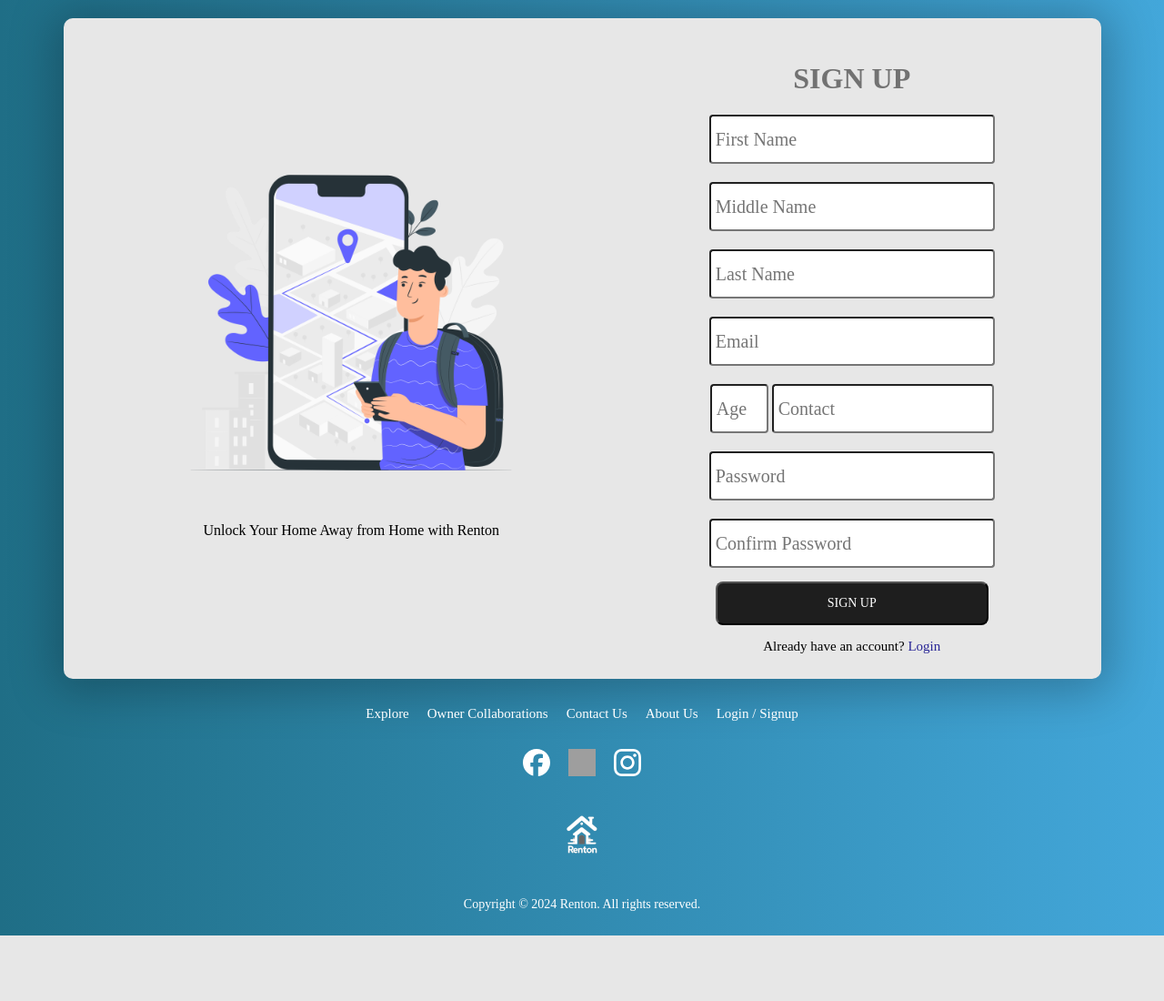
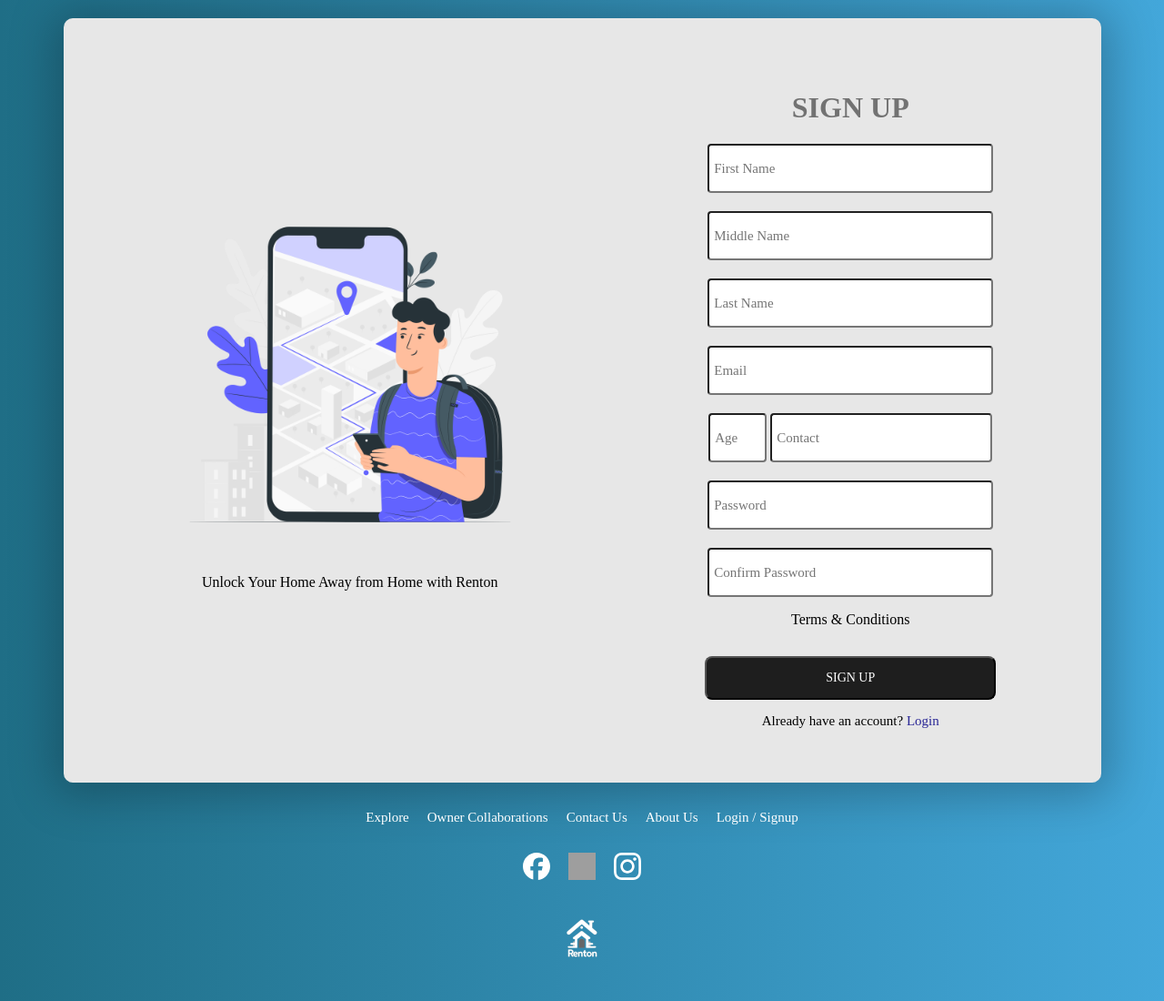
Before and after one commit to pitohui02/webdev_final, a PHP site: page /create.php in a window 1280 px wide; the page is wider, and only the part inside the window is pictured. Shown: the part 158-1258 px from the top of that part at 91% size. Before the commit the page ends 1186 px from the top of that part, so only its background shows below. Run offline with PHP 8.4, Linux system fonts and the light colour scheme; grey boxes are pictures that could not be loaded.

Commit message:
added: terms and conditions

```diff
--- /dev/null
+++ b/components/tac.php
@@ -0,0 +1,79 @@
+<!DOCTYPE html>
+<html lang="en">
+<head>
+    <meta charset="UTF-8">
+    <meta name="viewport" content="width=device-width, initial-scale=1.0">
+    <title>Document</title>
+</head>
+<body>
+   <h1> Terms and Conditions on RentOn </h1>
+<p>
+1. Acceptance of Terms
+
+By accessing or using the [App Name] ("the App"), you agree to comply with and be bound by the following terms and conditions ("Terms"). If you do not agree to these Terms, please do not use the App.
+
+2. Use of the App
+
+2.1 You must be at least 18 years old or have the legal capacity to enter into agreements to use the App.
+
+2.2 The App is designed to facilitate the connection between individuals seeking to rent apartments/dorms ("Renters") and those offering properties for rent ("Owners"). You agree to use the App for its intended purpose and in compliance with all applicable laws.
+
+3. User Accounts
+
+3.1 To access certain features of the App, you may be required to create an account. You are responsible for maintaining the confidentiality of your account information and for all activities that occur under your account.
+
+3.2 You agree to provide accurate, current, and complete information during the registration process and to update such information to keep it accurate, current, and complete.
+
+4. Listing and Renting Properties
+
+4.1 Owners are solely responsible for the accuracy and completeness of the property listings they create on the App.
+
+4.2 Renters must verify the accuracy of property listings and are encouraged to communicate directly with Owners for additional information.
+
+4.3 The App is not a party to any rental agreements between Owners and Renters. All transactions are solely between the parties involved.
+
+5. Prohibited Conduct
+
+You agree not to engage in any of the following activities:
+
+5.1 Violating any applicable laws or regulations.
+
+5.2 Providing false or misleading information.
+
+5.3 Impersonating any person or entity.
+
+5.4 Interfering with the proper functioning of the App.
+
+5.5 Attempting to gain unauthorized access to any features or parts of the App.
+
+6. Privacy
+
+Your privacy is important to us. Please review our Privacy Policy to understand how we collect, use, and disclose information.
+
+7. Modification of Terms
+
+We reserve the right to modify these Terms at any time. Changes will be effective immediately upon posting. Your continued use of the App after the posting of changes constitutes your acceptance of such changes.
+
+8. Termination
+
+We reserve the right to terminate or suspend your access to the App at our discretion, without notice, for any reason, including, without limitation, if you breach these Terms.
+
+9. Disclaimer of Warranties
+
+The App is provided "as is" and "as available" without any warranties, expressed or implied. We do not warrant the accuracy, completeness, or reliability of any content on the App.
+
+10. Limitation of Liability
+
+To the fullest extent permitted by law, we shall not be liable for any indirect, incidental, special, consequential, or punitive damages, or any loss of profits or revenues.
+
+11. Governing Law
+
+These Terms are governed by and construed in accordance with the laws of [your jurisdiction], without regard to its conflict of law principles.
+
+12. Contact Information
+
+If you have any questions or concerns about these Terms, please contact us at [your contact information].
+
+By using the App, you acknowledge that you have read, understood, and agree to these Terms and our Privacy Policy.</p>
+</body>
+</html>
--- a/create.php
+++ b/create.php
@@ -4,8 +4,9 @@
     <meta charset="UTF-8">
     <meta name="viewport" content="width=device-width, initial-scale=1.0">
     <title>Document</title>
-    <link rel = "stylesheet"href="css/global.css">
-    <link rel = "stylesheet"href="css/create.css">
+    <link rel = "stylesheet" href="css/global.css">
+    <link rel = "stylesheet" href="css/create.css">
+
 </head>
 
 <body>
@@ -37,6 +38,18 @@
                             <input type = "password" name="confirm_password" placeholder = "Confirm Password" class = "input">
                         </div>
 
+                        <div class="terms-and-conditions">
+                        <p id="openModal" class = "modal-tac">Terms & Conditions</p>
+
+                        <div id="myModal" class="modal">
+                            <?php include("components/tac.php"); ?>
+                            <button onclick="closeModal()">Close</button>
+                        </div>
+
+                            <!-- Overlay background -->
+                            <div id="overlay" class="overlay"></div>
+                        </div>
+
                         <button type = submit">SIGN UP</button>
 
                         <a href = "login.php"> Already have an account? <span class = "sign-up">Login</span> </a>
@@ -47,5 +60,6 @@
             <?php include("components/footer.php"); ?>
 
         </div>
+    <script src="functions/modal.js"></script>
 </body>
 </html>
--- a/css/create.css
+++ b/css/create.css
@@ -47,7 +47,7 @@
     align-items: center;
 
     width: 1101px;
-    height: 686px;
+    height: 800px;
     flex-shrink: 0;
 
     border-radius: 10px;
@@ -125,7 +125,7 @@
 
     color: #000;
     font-family: Clash Display;
-    font-size: 20px;
+    font-size: 15px;
     font-style: normal;
     font-weight: 300;
     line-height: normal;
@@ -155,7 +155,7 @@
 }
 
 .login-form button {
-    width: 300px;
+    width: 320px;
     padding: 14px 45px;
     margin-top: 15px;
 
--- a/css/login.css
+++ b/css/login.css
@@ -6,7 +6,7 @@
 }
 
 .nav {
-    width: 100%;
+    width: 1700px;
 
     display: flex;
     flex-wrap: wrap;
@@ -110,6 +110,8 @@
     gap: 20px;
 }
 
+
+
 .input {
     width: 300px;
     height: 40px;
@@ -121,7 +123,7 @@
 
     color: #000;
     font-family: Clash Display;
-    font-size: 20px;
+    font-size: 15px;
     font-style: normal;
     font-weight: 300;
     line-height: normal;
--- /dev/null
+++ b/functions/modal.js
@@ -0,0 +1,14 @@
+// Function to open the modal
+function openModal() {
+    document.getElementById('myModal').style.display = 'block';
+    document.getElementById('overlay').style.display = 'block';
+}
+
+// Function to close the modal
+function closeModal() {
+    document.getElementById('myModal').style.display = 'none';
+    document.getElementById('overlay').style.display = 'none';
+}
+
+// Event listener to open the modal when the paragraph is clicked
+document.getElementById('openModal').addEventListener('click', openModal);
--- a/login.php
+++ b/login.php
@@ -9,7 +9,7 @@
 </head>
 
 <?php
-include('config.php');
+// include('config.php');
 
     if (isset($_POST['user_email']) && isset($_POST['user_password'])) {
         $u = trim($_POST['user_email']);
```
Also changed, not shown: other parts of css/create.css (+31 -0 lines).
